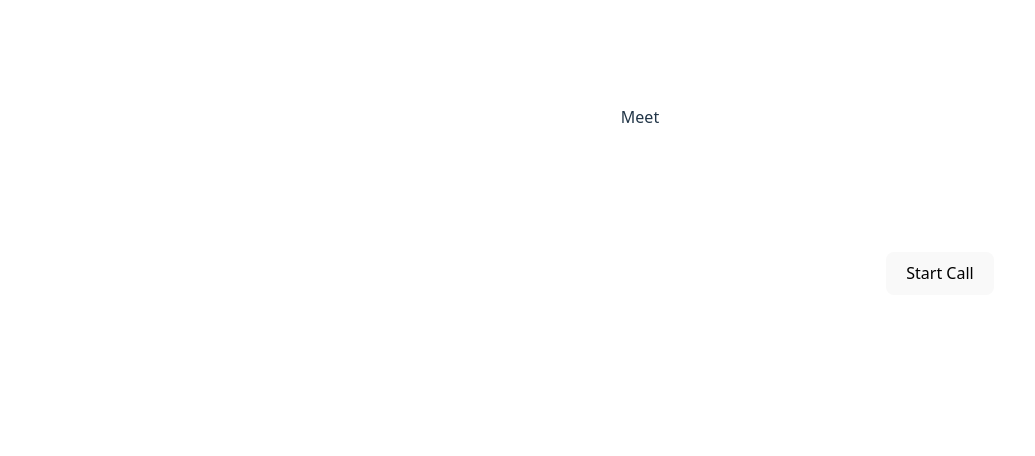
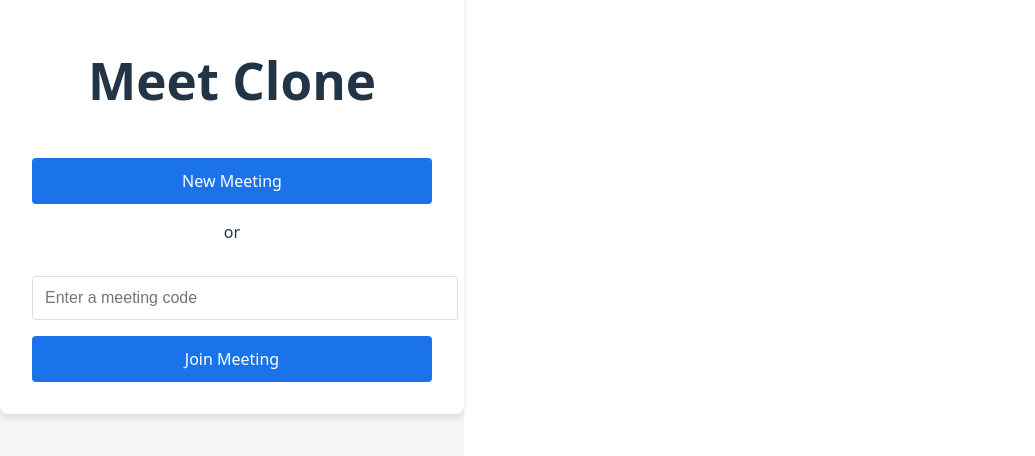
Before and after one commit to JithuMorrison/Echo, a React (Vite) app: page / in a window 1280 px wide. Shown: the part 200-656 px from the top of the page, without its empty margins (0-1035 px from the left). Built offline with nearby package versions, Linux system fonts and the light colour scheme; no server answers.

Commit message:
changed UI

```diff
--- a/src/App.jsx
+++ b/src/App.jsx
@@ -1,18 +1,17 @@
-import { useState } from 'react'
-import reactLogo from './assets/react.svg'
-import viteLogo from '/vite.svg'
-import './App.css'
-import Meet from './meet'
+import React from 'react';
+import { BrowserRouter as Router, Routes, Route } from 'react-router-dom';
+import Home from './home';
+import Meeting from './meet';
 
 function App() {
-  const [count, setCount] = useState(0)
-
   return (
-    <>
-    <div>Meet</div>
-      <Meet/>
-    </>
-  )
+    <Router>
+      <Routes>
+        <Route path="/" element={<Home />} />
+        <Route path="/meeting/:roomId" element={<Meeting />} />
+      </Routes>
+    </Router>
+  );
 }
 
-export default App
+export default App;
--- /dev/null
+++ b/src/home.jsx
@@ -0,0 +1,83 @@
+import React, { useState } from 'react';
+import { useNavigate } from 'react-router-dom';
+import styled from 'styled-components';
+
+const Container = styled.div`
+  display: flex;
+  flex-direction: column;
+  align-items: center;
+  justify-content: center;
+  height: 100vh;
+  background: #f5f5f5;
+`;
+
+const Card = styled.div`
+  background: white;
+  padding: 2rem;
+  border-radius: 8px;
+  box-shadow: 0 4px 6px rgba(0, 0, 0, 0.1);
+  width: 400px;
+  text-align: center;
+`;
+
+const Button = styled.button`
+  background: #1a73e8;
+  color: white;
+  border: none;
+  padding: 0.75rem 1.5rem;
+  border-radius: 4px;
+  font-size: 1rem;
+  cursor: pointer;
+  margin-top: 1rem;
+  width: 100%;
+
+  &:hover {
+    background: #1765cc;
+  }
+`;
+
+const Input = styled.input`
+  width: 100%;
+  padding: 0.75rem;
+  border: 1px solid #ddd;
+  border-radius: 4px;
+  font-size: 1rem;
+  margin-top: 1rem;
+`;
+
+function Home() {
+  const [roomId, setRoomId] = useState('');
+  const navigate = useNavigate();
+
+  const handleJoinMeeting = () => {
+    if (!roomId.trim()) {
+      alert('Please enter a room ID');
+      return;
+    }
+    navigate(`/meeting/${roomId}`);
+  };
+
+  const handleNewMeeting = () => {
+    const newRoomId = Math.random().toString(36).substring(2, 8);
+    navigate(`/meeting/${newRoomId}`);
+  };
+
+  return (
+    <Container>
+      <Card>
+        <h1>Meet Clone</h1>
+        <Button onClick={handleNewMeeting}>New Meeting</Button>
+        <p>or</p>
+        <Input
+          type="text"
+          placeholder="Enter a meeting code"
+          value={roomId}
+          onChange={(e) => setRoomId(e.target.value)}
+        />
+        <Button onClick={handleJoinMeeting}>Join Meeting</Button>
+      </Card>
+    </Container>
+  );
+}
+
+export default Home;
--- a/src/meet.jsx
+++ b/src/meet.jsx
@@ -1,68 +1,289 @@
-import React, { useRef, useEffect } from "react";
-import io from "socket.io-client";
+import React, { useState, useEffect, useRef } from 'react';
+import { useParams } from 'react-router-dom';
+import { io } from 'socket.io-client';
+import styled from 'styled-components';
+import { FaMicrophone, FaMicrophoneSlash, FaVideo, FaVideoSlash, FaPhone, FaExpand } from 'react-icons/fa';
 
-const socket = io("http://localhost:5000");
+const Container = styled.div`
+  display: flex;
+  flex-direction: column;
+  height: 100vh;
+  background: #202124;
+`;
 
-function Meet() {
-  const localVideo = useRef();
-  const remoteVideo = useRef();
-  const peerConnection = useRef(null);
+const VideoContainer = styled.div`
+  flex: 1;
+  display: grid;
+  grid-template-columns: repeat(auto-fit, minmax(300px, 1fr));
+  gap: 1rem;
+  padding: 1rem;
+  overflow-y: auto;
+`;
+
+const VideoWrapper = styled.div`
+  position: relative;
+  background: #3c4043;
+  border-radius: 8px;
+  overflow: hidden;
+`;
+
+const Video = styled.video`
+  width: 100%;
+  height: 100%;
+  object-fit: cover;
+`;
+
+const UserName = styled.div`
+  position: absolute;
+  bottom: 8px;
+  left: 8px;
+  color: white;
+  background: rgba(0, 0, 0, 0.5);
+  padding: 4px 8px;
+  border-radius: 4px;
+`;
+
+const Controls = styled.div`
+  display: flex;
+  justify-content: center;
+  padding: 1rem;
+  background: #3c4043;
+  gap: 1rem;
+`;
+
+const ControlButton = styled.button`
+  background: ${props => props.red ? '#d32f2f' : '#5f6368'};
+  color: white;
+  border: none;
+  border-radius: 50%;
+  width: 48px;
+  height: 48px;
+  display: flex;
+  align-items: center;
+  justify-content: center;
+  cursor: pointer;
+
+  &:hover {
+    background: ${props => props.red ? '#b71c1c' : '#4e5154'};
+  }
+`;
+
+function Meeting() {
+  const { roomId } = useParams();
+  const [localStream, setLocalStream] = useState(null);
+  const [remoteStreams, setRemoteStreams] = useState([]);
+  const [isMuted, setIsMuted] = useState(false);
+  const [isVideoOff, setIsVideoOff] = useState(false);
+  const [currentUsers, setCurrentUsers] = useState([]);
+  const socketRef = useRef();
+  const peerConnections = useRef({});
+  const localVideoRef = useRef();
+  const userId = useRef(Date.now().toString(36) + Math.random().toString(36).substring(2));
 
   useEffect(() => {
-    const startMedia = async () => {
-      const stream = await navigator.mediaDevices.getUserMedia({ video: true, audio: true });
-      localVideo.current.srcObject = stream;
+    // Initialize socket connection
+    socketRef.current = io('https://echoconnectapi-production.up.railway.app/');
 
-      peerConnection.current = new RTCPeerConnection();
+    // Get user media
+    navigator.mediaDevices.getUserMedia({ video: true, audio: true })
+      .then(stream => {
+        setLocalStream(stream);
+        if (localVideoRef.current) {
+          localVideoRef.current.srcObject = stream;
+        }
 
-      stream.getTracks().forEach(track => peerConnection.current.addTrack(track, stream));
+        // Join the room
+        socketRef.current.emit('join-room', roomId, userId.current);
 
-      peerConnection.current.onicecandidate = (event) => {
-        if (event.candidate) {
-          socket.emit("ice-candidate", event.candidate);
-        }
-      };
-
-      peerConnection.current.ontrack = (event) => {
-        remoteVideo.current.srcObject = event.streams[0];
-      };
-
-      socket.on("offer", async (offer) => {
-        await peerConnection.current.setRemoteDescription(new RTCSessionDescription(offer));
-        const answer = await peerConnection.current.createAnswer();
-        await peerConnection.current.setLocalDescription(answer);
-        socket.emit("answer", answer);
+        // Setup socket listeners
+        socketRef.current.on('user-connected', handleUserConnected);
+        socketRef.current.on('user-disconnected', handleUserDisconnected);
+        socketRef.current.on('current-users', setCurrentUsers);
+        socketRef.current.on('offer', handleOffer);
+        socketRef.current.on('answer', handleAnswer);
+        socketRef.current.on('ice-candidate', handleIceCandidate);
+      })
+      .catch(error => {
+        console.error('Error accessing media devices:', error);
       });
 
-      socket.on("answer", async (answer) => {
-        await peerConnection.current.setRemoteDescription(new RTCSessionDescription(answer));
-      });
+    return () => {
+      // Cleanup
+      if (localStream) {
+        localStream.getTracks().forEach(track => track.stop());
+      }
+      socketRef.current.disconnect();
+      Object.values(peerConnections.current).forEach(pc => pc.close());
+    };
+  }, [roomId]);
 
-      socket.on("ice-candidate", async (candidate) => {
-        try {
-          await peerConnection.current.addIceCandidate(new RTCIceCandidate(candidate));
-        } catch (e) {
-          console.error("Error adding received ice candidate", e);
+  const handleUserConnected = (remoteUserId) => {
+    if (remoteUserId === userId.current) return;
+
+    const peerConnection = new RTCPeerConnection({
+      iceServers: [
+        { urls: 'stun:stun.l.google.com:19302' },
+        { urls: 'stun:stun1.l.google.com:19302' },
+        { urls: 'stun:stun2.l.google.com:19302' }
+      ]
+    });
+
+    peerConnections.current[remoteUserId] = peerConnection;
+
+    // Add local stream to peer connection
+    localStream.getTracks().forEach(track => {
+      peerConnection.addTrack(track, localStream);
+    });
+
+    // Handle remote stream
+    peerConnection.ontrack = (event) => {
+      setRemoteStreams(prev => {
+        if (!prev.some(stream => stream.userId === remoteUserId)) {
+          return [...prev, { userId: remoteUserId, stream: event.streams[0] }];
         }
+        return prev;
       });
     };
 
-    startMedia();
-  }, []);
+    // ICE candidate handling
+    peerConnection.onicecandidate = (event) => {
+      if (event.candidate) {
+        socketRef.current.emit('ice-candidate', userId.current, event.candidate, roomId);
+      }
+    };
 
-  const createOffer = async () => {
-    const offer = await peerConnection.current.createOffer();
-    await peerConnection.current.setLocalDescription(offer);
-    socket.emit("offer", offer);
+    // Create offer
+    peerConnection.createOffer()
+      .then(offer => peerConnection.setLocalDescription(offer))
+      .then(() => {
+        socketRef.current.emit('offer', userId.current, peerConnection.localDescription, roomId);
+      });
+  };
+
+  const handleUserDisconnected = (remoteUserId) => {
+    if (peerConnections.current[remoteUserId]) {
+      peerConnections.current[remoteUserId].close();
+      delete peerConnections.current[remoteUserId];
+    }
+    setRemoteStreams(prev => prev.filter(stream => stream.userId !== remoteUserId));
+    setCurrentUsers(prev => prev.filter(id => id !== remoteUserId));
+  };
+
+  const handleOffer = async (remoteUserId, offer) => {
+    if (remoteUserId === userId.current) return;
+
+    const peerConnection = new RTCPeerConnection({
+      iceServers: [
+        { urls: 'stun:stun.l.google.com:19302' },
+        { urls: 'stun:stun1.l.google.com:19302' },
+        { urls: 'stun:stun2.l.google.com:19302' }
+      ]
+    });
+
+    peerConnections.current[remoteUserId] = peerConnection;
+
+    // Add local stream to peer connection
+    localStream.getTracks().forEach(track => {
+      peerConnection.addTrack(track, localStream);
+    });
+
+    // Handle remote stream
+    peerConnection.ontrack = (event) => {
+      setRemoteStreams(prev => {
+        if (!prev.some(stream => stream.userId === remoteUserId)) {
+          return [...prev, { userId: remoteUserId, stream: event.streams[0] }];
+        }
+        return prev;
+      });
+    };
+
+    // ICE candidate handling
+    peerConnection.onicecandidate = (event) => {
+      if (event.candidate) {
+        socketRef.current.emit('ice-candidate', userId.current, event.candidate, roomId);
+      }
+    };
+
+    await peerConnection.setRemoteDescription(new RTCSessionDescription(offer));
+    const answer = await peerConnection.createAnswer();
+    await peerConnection.setLocalDescription(answer);
+    socketRef.current.emit('answer', userId.current, peerConnection.localDescription, roomId);
+  };
+
+  const handleAnswer = async (remoteUserId, answer) => {
+    const peerConnection = peerConnections.current[remoteUserId];
+    if (peerConnection) {
+      await peerConnection.setRemoteDescription(new RTCSessionDescription(answer));
+    }
+  };
+
+  const handleIceCandidate = async (remoteUserId, candidate) => {
+    const peerConnection = peerConnections.current[remoteUserId];
+    if (peerConnection) {
+      try {
+        await peerConnection.addIceCandidate(new RTCIceCandidate(candidate));
+      } catch (e) {
+        console.error('Error adding ICE candidate:', e);
+      }
+    }
+  };
+
+  const toggleMute = () => {
+    if (localStream) {
+      localStream.getAudioTracks().forEach(track => {
+        track.enabled = !track.enabled;
+      });
+      setIsMuted(!isMuted);
+    }
+  };
+
+  const toggleVideo = () => {
+    if (localStream) {
+      localStream.getVideoTracks().forEach(track => {
+        track.enabled = !track.enabled;
+      });
+      setIsVideoOff(!isVideoOff);
+    }
+  };
+
+  const leaveCall = () => {
+    window.location.href = '/';
   };
 
   return (
-    <div>
-      <video ref={localVideo} autoPlay muted playsInline width={300} />
-      <video ref={remoteVideo} autoPlay playsInline width={300} />
-      <button onClick={createOffer}>Start Call</button>
-    </div>
+    <Container>
+      <VideoContainer>
+        <VideoWrapper>
+          <Video ref={localVideoRef} autoPlay muted />
+          <UserName>You ({userId.current})</UserName>
+        </VideoWrapper>
+        {remoteStreams.map(({ userId: remoteUserId, stream }) => (
+          <VideoWrapper key={remoteUserId}>
+            <Video
+              autoPlay
+              ref={video => {
+                if (video && video.srcObject !== stream) {
+                  video.srcObject = stream;
+                }
+              }}
+            />
+            <UserName>{remoteUserId}</UserName>
+          </VideoWrapper>
+        ))}
+      </VideoContainer>
+      <Controls>
+        <ControlButton onClick={toggleMute}>
+          {isMuted ? <FaMicrophoneSlash /> : <FaMicrophone />}
+        </ControlButton>
+        <ControlButton onClick={toggleVideo}>
+          {isVideoOff ? <FaVideoSlash /> : <FaVideo />}
+        </ControlButton>
+        <ControlButton red onClick={leaveCall}>
+          <FaPhone />
+        </ControlButton>
+      </Controls>
+    </Container>
   );
 }
 
-export default Meet;
+export default Meeting;
```
Also changed, not shown: backend.cjs (+57 -17 lines), package.json (+6 -1 lines), 1 other file (tests, documents, lock files or other folders).
